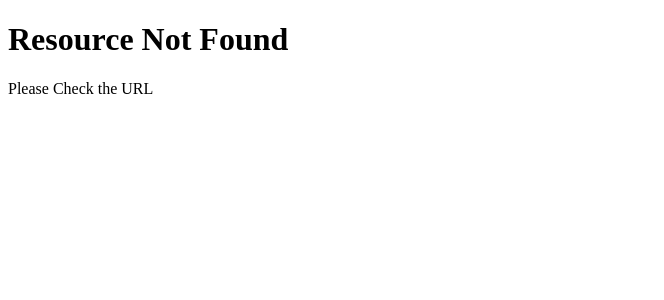
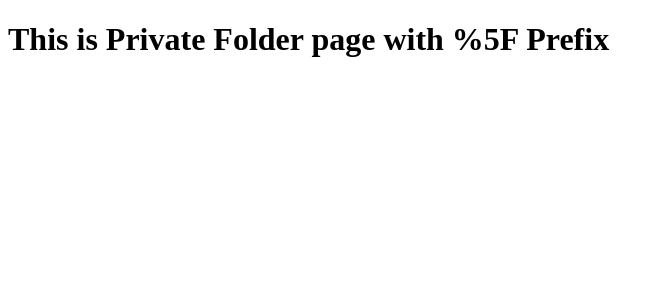
Before and after one commit to nilanchala-samal/next.js-learnings, a Next.js app in the folder routing-demo/: page /private%5Ffolder in a window 1280 px wide. Before the commit this address had no page. Shown: the top 300 px of the page, without its empty margins (0-664 px from the left). Built offline with nearby package versions, Linux system fonts and the light colour scheme.

Commit message:
Private Folders

```diff
--- /dev/null
+++ b/routing-demo/src/app/_lib/page.tsx
@@ -0,0 +1,3 @@
+export default function PrivateLibrary() {
+  return <h1>This is Private Library</h1>;
+}
--- /dev/null
+++ b/routing-demo/src/app/private%5Ffolder/page.tsx
@@ -0,0 +1,3 @@
+export default function PrivateFolder() {
+  return <h1>This is Private Folder page with %5F Prefix</h1>;
+}
```
